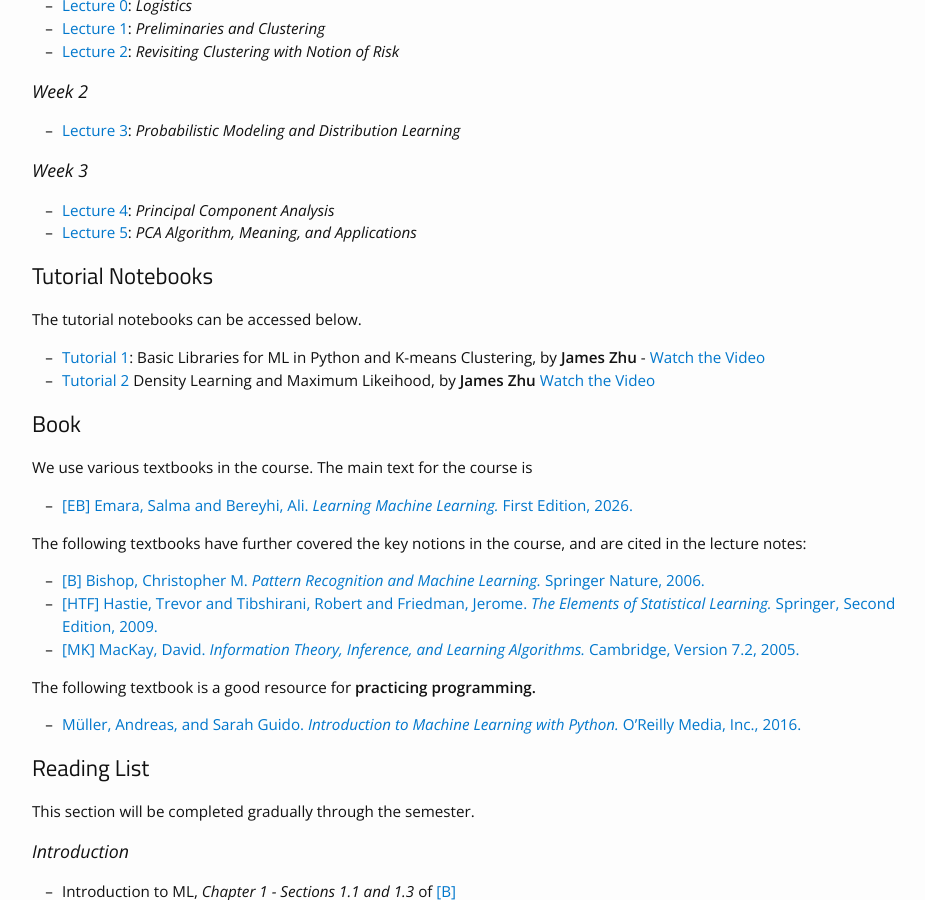
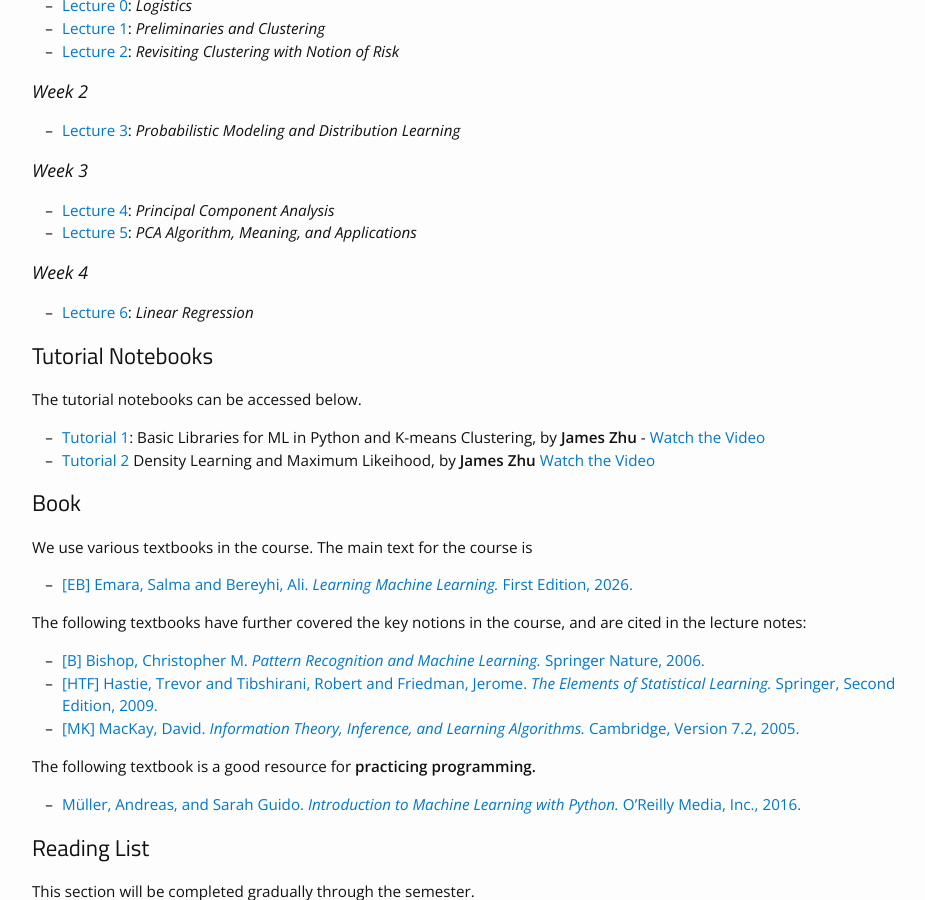
Before and after one commit to bereyhi-courses/ml-utoronto, a Jekyll site: the page built from materials.md, in a window 1280 px wide and 900 px high, scrolled down 583 px. Shown: the whole window, without its empty margins (163-1088 px from the left). Built offline with Jekyll 4.4.1, drawn with Linux system fonts in a browser that asks for light colours; nearby versions of some CDN libraries.

Commit message:
uploaded

```diff
--- a/materials.md
+++ b/materials.md
@@ -20,6 +20,10 @@ The lecture notes are uploaded through the semester.
 ### Week 3
 * [Lecture 4]({{site.baseurl}}/assets/Notes/Lecture4.pdf): _Principal Component Analysis_
 * [Lecture 5]({{site.baseurl}}/assets/Notes/Lecture5.pdf): _PCA Algorithm, Meaning, and Applications_
+
+### Week 4
+* [Lecture 6]({{site.baseurl}}/assets/Notes/Lecture6.pdf): _Linear Regression_
+
 
 <!-- ### Chapter 0: Course Overview and Logistics
 * [Handouts]({{site.baseurl}}/assets/Notes/CH0/CH0.pdf): All Sections included in a single file -->
```
Also changed, not shown: 3 other files.
